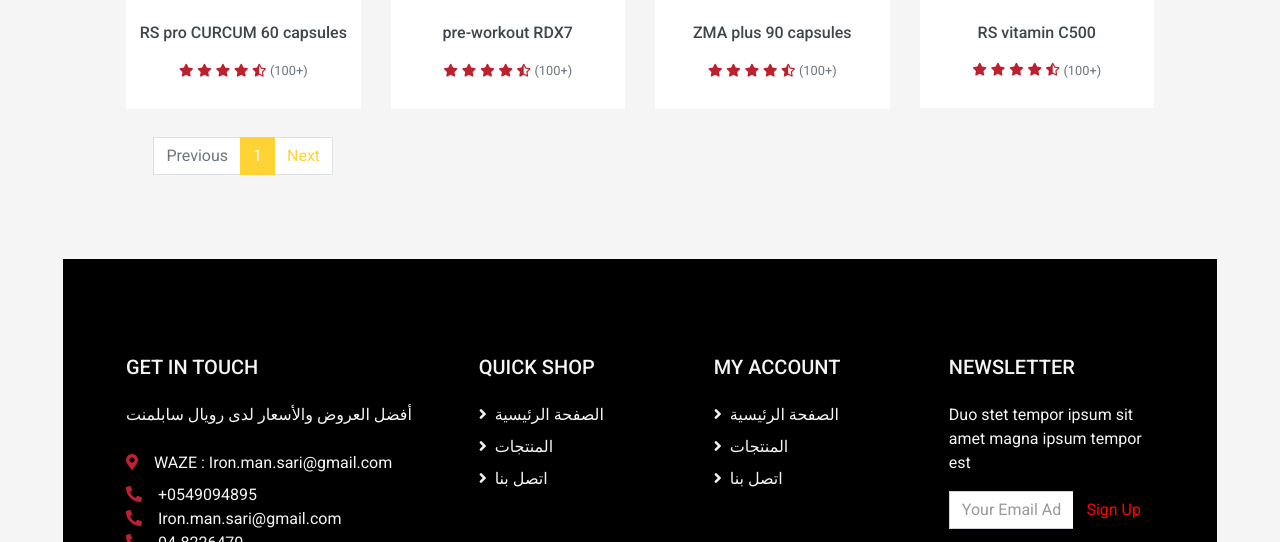
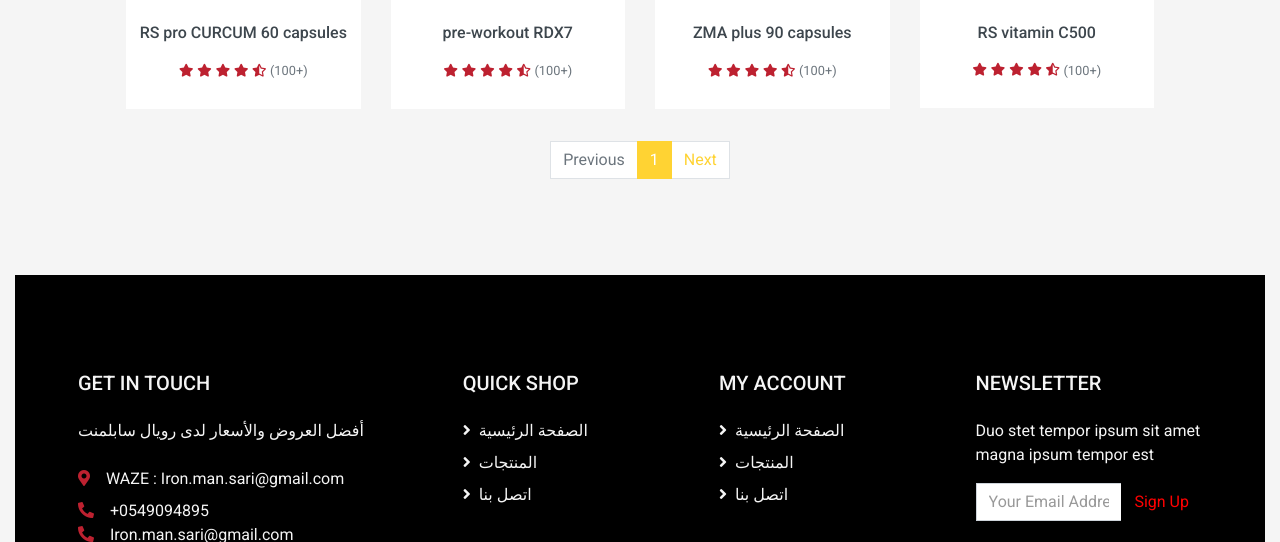
Before and after one commit to mhmodmaamri/imssport, a plain HTML site: page index.html in a window 1280 px wide. Shown: the part 3531-4073 px from the top of the page. Drawn offline with nearby package versions, Linux system fonts and the light colour scheme.

Commit message:
Update index.html

```diff
--- a/index.html
+++ b/index.html
@@ -1022,8 +1022,9 @@
 
 
 
-            <div class="col-lg-3 col-md-4 col-sm-6 pb-1" id="wolf1"><div/>
-                  <div class="col-12">
+                    <div class="col-lg-3 col-md-4 col-sm-6 pb-1" id="wolf1"></div>
+
+                    <div class="col-12">
                         <nav>
                             <ul class="pagination justify-content-center">
                             <li class="page-item disabled"><a class="page-link" href="#">Previous</span></a></li>
@@ -1037,12 +1038,8 @@
             <!-- Shop Product End -->
         </div>
     </div>
+    <!-- Shop End -->
 
-    <!-- Products End -->
-
-
-    <!-- Vendor Start -->
-    <!-- Vendor End -->
 
 
     <!-- Footer Start -->
```
